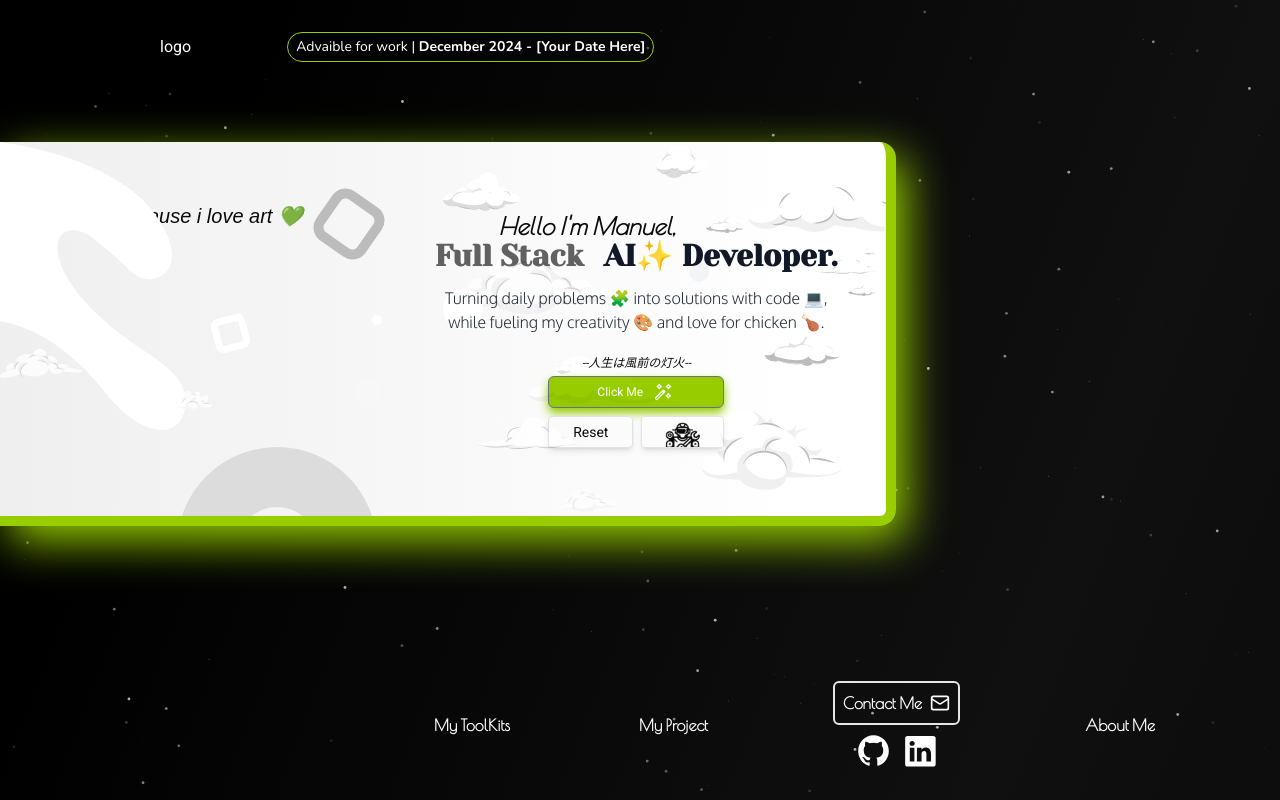
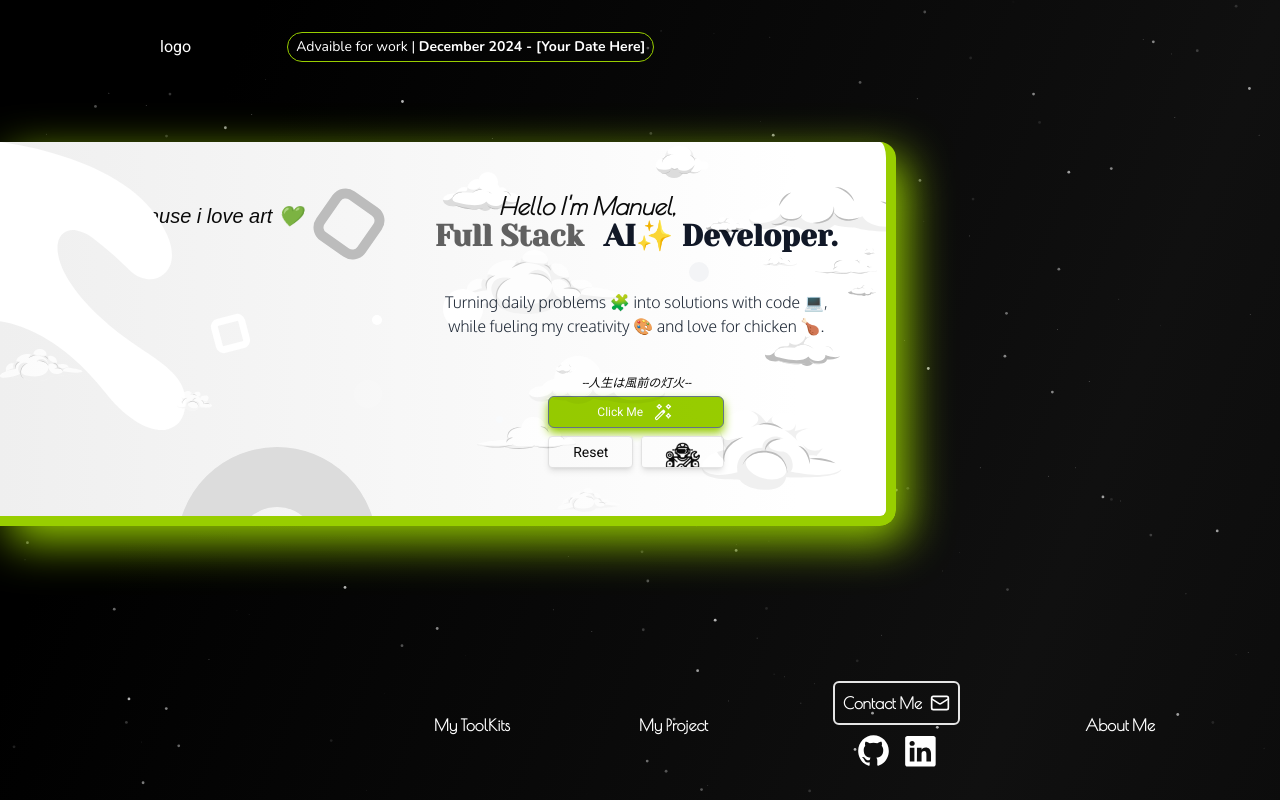
Before and after one commit to Stam2000/project-portfolio, a Next.js app: page / in a window 1280 px wide. Shown: the top 800 px of the page. Built offline with nearby package versions, Linux system fonts and the light colour scheme; a web font is replaced by a local one.

Commit message:
updated
updated display

```diff
--- a/app/page.tsx
+++ b/app/page.tsx
@@ -435,7 +435,7 @@ export default function Home() {
             className="relative flex flex-col items-center  justify-center flex-1"
             suppressHydrationWarning={true}
           >
-            {currentLanguage && (
+            {currentLanguage && !isTablet &&  (
               <span className="text-white  font-zeyada text-2xl  ">
                 Colors by AI
               </span>
--- a/components/display.tsx
+++ b/components/display.tsx
@@ -34,7 +34,7 @@ export const Display = ({ translatedText, colors }: Props) => {
             <span className="text-[#636363] pr-3">Full Stack</span> AI✨
             Developer.
           </h1>
-          <p className="z-50 text-md deskB:text-lg mb-4 font-light text-gray-800 font-oxygen ">
+          <p className="z-50 tet-sm lg:text-md deskB:text-lg mt-6 mb-8 font-light text-gray-800 font-oxygen ">
             Turning daily problems 🧩 into solutions with code 💻, while fueling
             my creativity 🎨 and love for chicken 🍗.
           </p>
@@ -65,7 +65,7 @@ export const Display = ({ translatedText, colors }: Props) => {
             component={"p"}
             speed={1}
             onComplete={() => setIsTypingCompleted(true)}
-            className="z-50 text-md deskB:text-lg mb-4 font-light text-gray-800 font-oxygen"
+            className="z-50 text-sm lg:text-md deskB:text-lg mt-6 mb-8 font-light text-gray-800 font-oxygen"
           />
 
           <MarkdownTypewriter
--- a/components/layoutGrid.tsx
+++ b/components/layoutGrid.tsx
@@ -20,7 +20,7 @@ const LayoutImages = ({
 
   return (
     <>
-      <div className=" lg:ml-4 -z-10 h-full  md:h-[65%] deskB:h-[80%] w-full md:w-full py-4 grid grid-rows-4 grid-cols-7  grid-flow-col gap-2 md:gap-4">
+      <div className=" lg:ml-4 -z-10 h-full  md:h-[65%] deskB:h-[80%] w-[90%] md:w-full py-4 grid grid-rows-4 grid-cols-7  grid-flow-col gap-2 md:gap-4">
         <motion.div
           layoutId={images[0].src}
           id={images[0].src}
```
